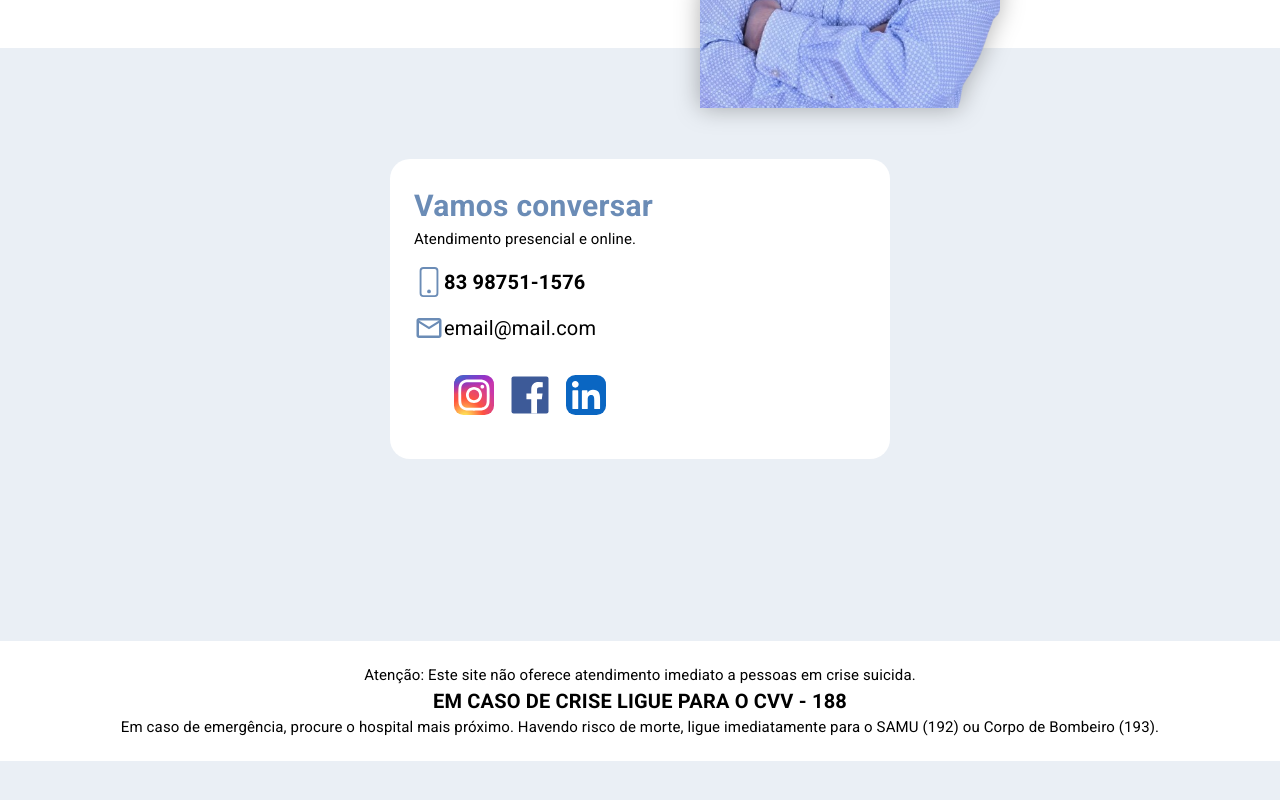
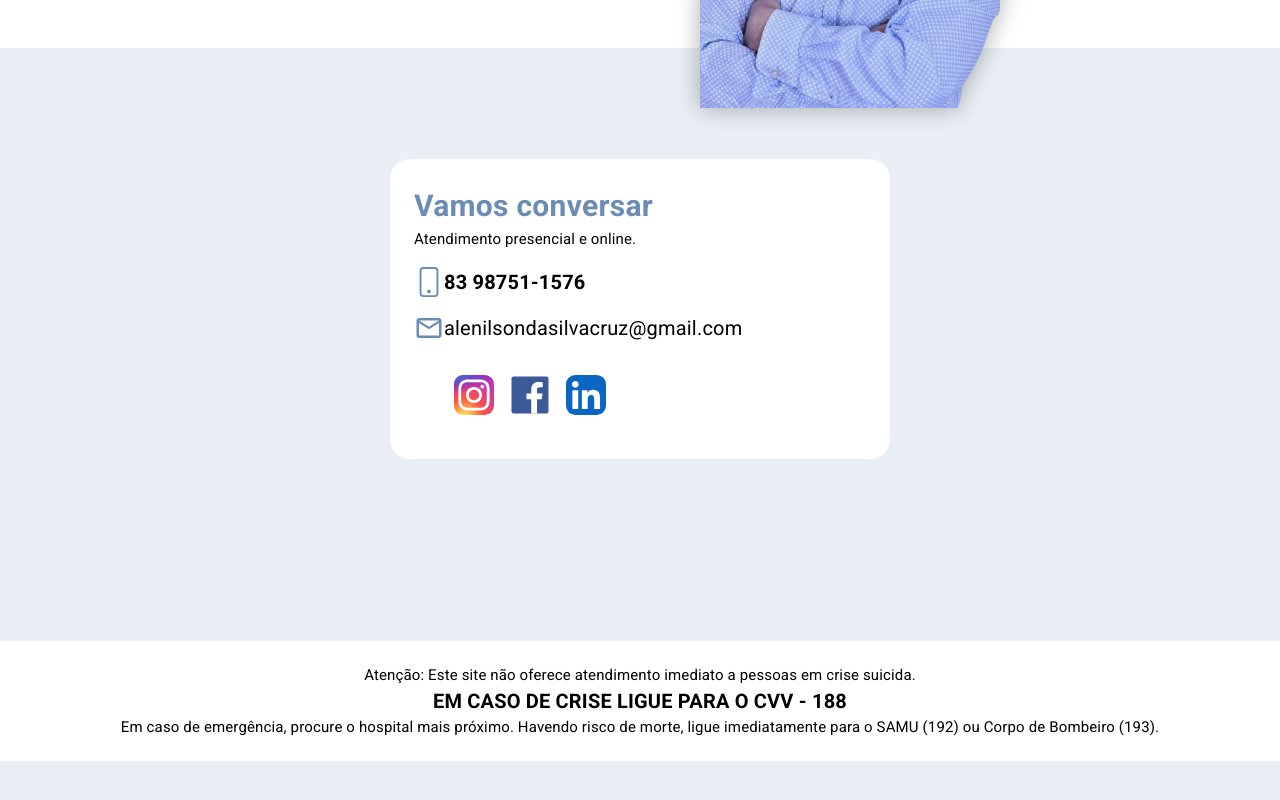
Before and after one commit to kelvinteixeira/site-official-alenilson, a React (Vite) app: page / in a window 1280 px wide. Shown: the part 4447-5247 px from the top of the page. Built offline with nearby package versions, Linux system fonts and the light colour scheme; the HTML template or start-up script is replaced by a standard one.

Commit message:
refactor: email

```diff
--- a/src/components/Contact.tsx
+++ b/src/components/Contact.tsx
@@ -46,7 +46,7 @@ export const Contact = () => {
           <Typography fontSize={isMobile ? 15 : 20} marginBottom={3}>
             <Grid container alignItems={"center"}>
               <img src="images/email.svg" style={{ width: 30 }} />
-              email@mail.com
+              alenilsondasilvacruz@gmail.com
             </Grid>
           </Typography>
           <Grid
```
